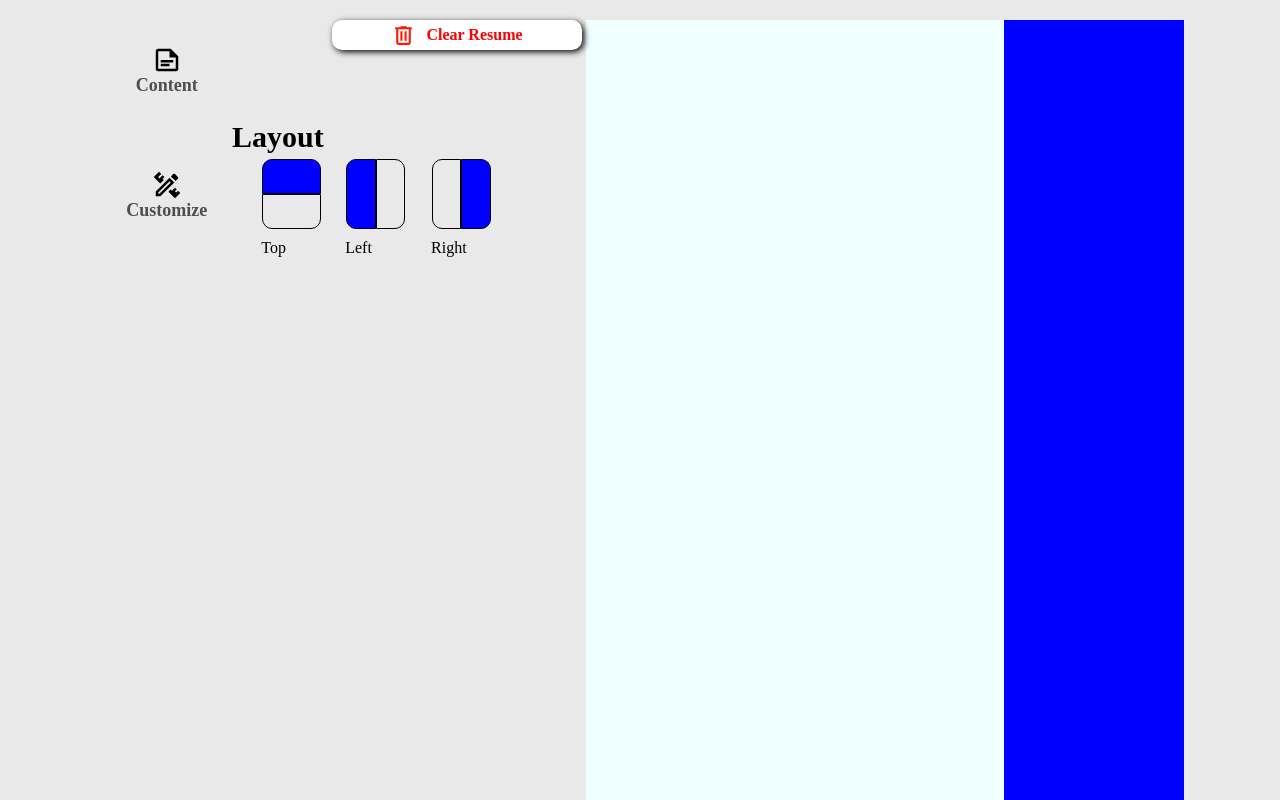
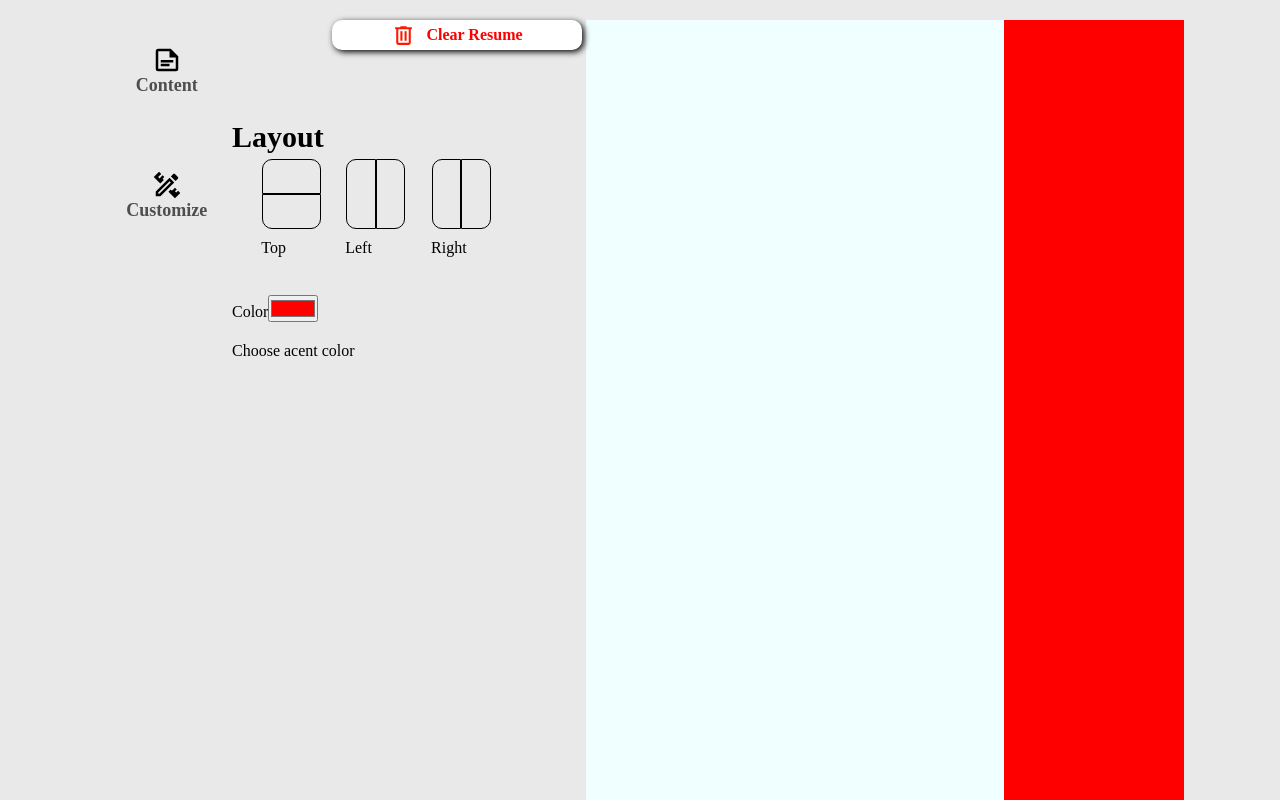
Before and after one commit to Moyinoluwa360/resume-builder, a React (Vite) app: page / in a window 1280 px wide. Shown: the top 800 px of the page. Built offline with nearby package versions, Linux system fonts and the light colour scheme.

Commit message:
added the choose color feature but contains a bug

```diff
--- a/src/App.jsx
+++ b/src/App.jsx
@@ -6,11 +6,17 @@ import { useState } from "react"
 
 function App() {
   const [personalInfoPos, setPersonalInfoPos] = useState("right")
+  const [color, setColor] = useState("#ff0000");
   return (
     <Body>
       <ActionBars/>
-      <ActionCenter setPosition = {setPersonalInfoPos}/>
-      <Resume position = {personalInfoPos}/>
+      <ActionCenter
+        setPosition = {setPersonalInfoPos}
+        color = {color}
+        setColor = {setColor} />
+      <Resume
+        position = {personalInfoPos}
+        color = {color}/>
     </Body>
   )
 }
--- a/src/components/ActionCenter.jsx
+++ b/src/components/ActionCenter.jsx
@@ -8,7 +8,10 @@ export default function ActionCenterFn (prop){
                 <span> Clear Resume</span>
             </div>
             <section>
-                <CustomizeDiv setPosition = {prop.setPosition}/>
+                <CustomizeDiv
+                    setPosition = {prop.setPosition}
+                    color = {prop.color}
+                    setColor = {prop.setColor}/>
             </section>
         </ActionCenter>
     )
--- a/src/components/Resume.jsx
+++ b/src/components/Resume.jsx
@@ -1,9 +1,11 @@
 import styled from "styled-components"
 
-export default function ResumeSec (props){
+export default function ResumeSec (prop){
     return (
-        <Resume position = {props.position}>
-            <PersonalInfoSec position = {props.position}></PersonalInfoSec>
+        <Resume position = {prop.position}>
+            <PersonalInfoSec
+                position = {prop.position}
+                color = {prop.color}></PersonalInfoSec>
             <MainSec></MainSec>
         </Resume>
     )
@@ -14,14 +16,14 @@ const Resume = styled.div`
     flex-basis: 55%;
     height: 1000px;
     display: flex;
-    flex-direction: ${(props) => (props.position === "top" ? "column" : "")};
-    flex-direction: ${(props) => (props.position === "left" ? "row" : "")};
-    flex-direction: ${(props) => (props.position === "right" ? "row-reverse" : "")};
+    flex-direction: ${(prop) => (prop.position === "top" ? "column" : "")};
+    flex-direction: ${(prop) => (prop.position === "left" ? "row" : "")};
+    flex-direction: ${(prop) => (prop.position === "right" ? "row-reverse" : "")};
 `
 const PersonalInfoSec = styled.div`
-    background-color: blue;
-    height: ${(props) => (props.position === "top" ? "20%" : "100%")};
-    width: ${(props) => (props.position === "top" ? "100%" : "30%")};
+    background-color: ${(prop)=> prop.color};
+    height: ${(prop) => (prop.position === "top" ? "20%" : "100%")};
+    width: ${(prop) => (prop.position === "top" ? "100%" : "30%")};
 `
 const MainSec = styled.div`
     box-sizing: border-box;
--- a/src/components/customize.jsx
+++ b/src/components/customize.jsx
@@ -1,6 +1,10 @@
 import styled from "styled-components";
 
 export default function CustomizeDiv(prop){
+    const handleColorChange = (event) => {
+    prop.setColor(event.target.value);
+  };
+  console.log(prop.color)
     return(
         <Customize>
             <div className="layoutCon">
@@ -10,7 +14,10 @@ export default function CustomizeDiv(prop){
                      className="layout layout1"
                      onClick={()=> prop.setPosition("top")}
                      >
-                        <div className="layout-child"></div>
+                        <div
+                            className="layout-child"
+                            color = {prop.color}
+                            ></div>
                         <div className="layout-child"></div>
                     </div>
                     <span className="layout-name">Top</span>
@@ -18,7 +25,7 @@ export default function CustomizeDiv(prop){
                      className="layout layout2"
                      onClick={()=> prop.setPosition("left")}
                      >
-                        <div className="layout-child"></div>
+                        <div className="layout-child" color = {prop.color}></div>
                         <div className="layout-child"></div>
                     </div>
                     <span className="layout-name">Left</span>
@@ -27,12 +34,23 @@ export default function CustomizeDiv(prop){
                     onClick={()=> prop.setPosition("right")}
                     >
                         <div className="layout-child"></div>
-                        <div className="layout-child"></div>
+                        <div className="layout-child" color = {prop.color}></div>
                     </div>
                     <span className="layout-name">Right</span>
                 </div>
             </div>
-            <div className="color"></div>
+            <div className="color">
+                <span>Color</span>
+                <input
+                    type="color"
+                    value={prop.color}
+                    onChange={handleColorChange}
+                    style={{ marginBottom: "20px" }}
+                />
+                <div>
+                    Choose acent color
+                </div>
+            </div>
             <div className="fonts"></div>
         </Customize>
     )
@@ -72,7 +90,7 @@ const Customize = styled.div`
                 }
                 :first-child{
                     border-radius: 10px 10px 0 0;
-                    background-color: blue;
+                    background-color: ${(prop)=> prop.color};
                 }
                 :last-child{
                     border-radius: 0 0 10px 10px;
@@ -87,7 +105,7 @@ const Customize = styled.div`
                 }
                 :first-child{
                     border-radius: 10px 0 0 10px;
-                    background-color: blue;
+                    background-color: ${(prop)=> prop.color};
                 }
                 :last-child{
                     border-radius: 0 10px 10px 0;
@@ -105,7 +123,7 @@ const Customize = styled.div`
                 }
                 :last-child{
                     border-radius: 0 10px 10px 0;
-                    background-color: blue;
+                    background-color: ${(prop)=> prop.color};
                 }
             }
         }
```
